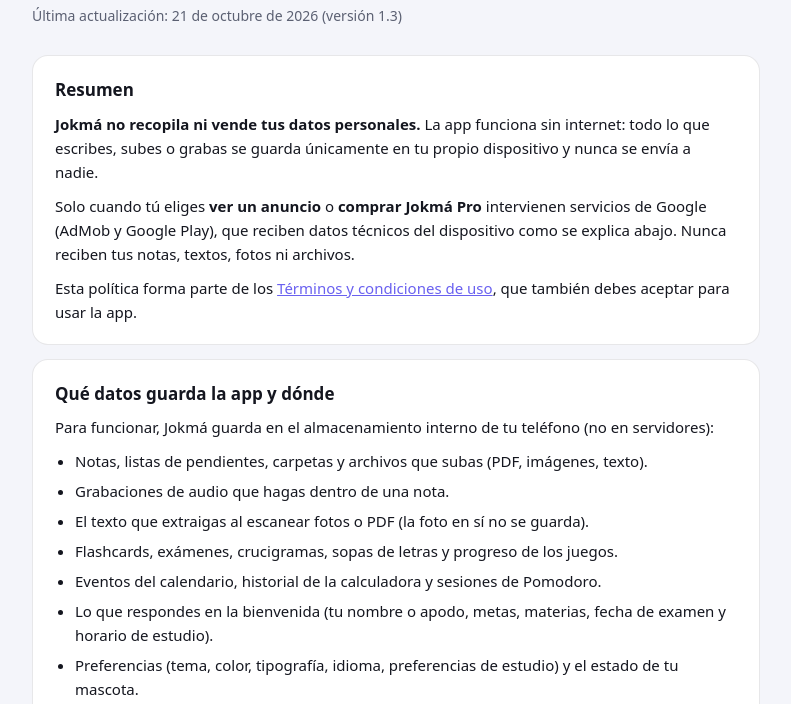
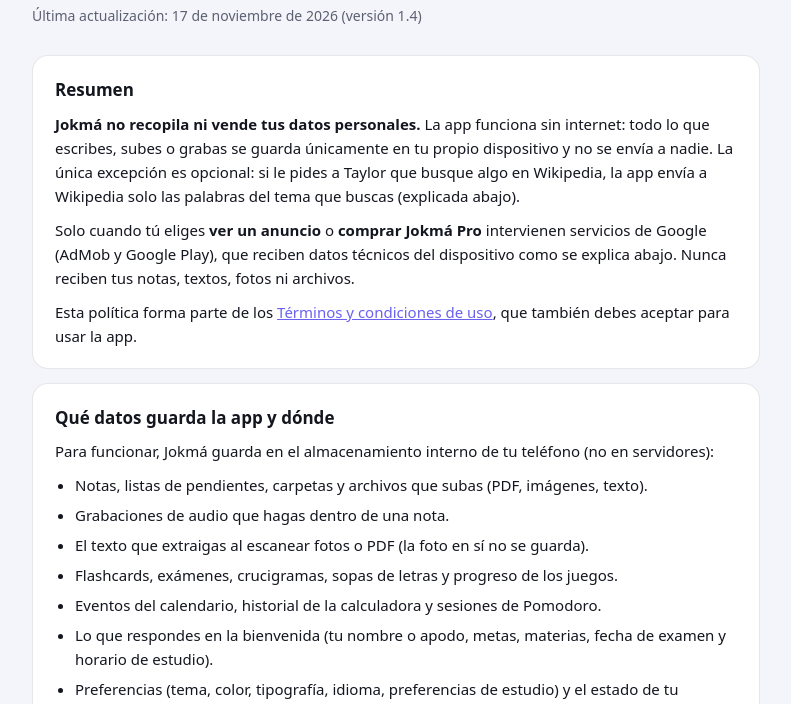
Before and after one commit to delgadoangie196-ops/jokma, a plain HTML site: page privacidad.html in a window 1280 px wide. Shown: the part 87-791 px from the top of the page, without its empty margins (244-1035 px from the left). Drawn offline with Linux system fonts and the light colour scheme.

Commit message:
Privacidad: Wikipedia también cuando se le pide a Taylor (igual que la app)
Co-Authored-By: Claude Opus 5.5 <noreply@anthropic.com>
Claude-Session: https://claude.ai/code/session_01Ft3JqDj1xEjsL9AiTZdZSN

```diff
--- a/privacidad.html
+++ b/privacidad.html
@@ -41,11 +41,11 @@
     <img src="icons/icon-192.png" alt="">
     <h1>Política de privacidad de Jokmá</h1>
   </header>
-  <p class="updated">Última actualización: 21 de octubre de 2026 (versión 1.3)</p>
+  <p class="updated">Última actualización: 17 de noviembre de 2026 (versión 1.4)</p>
 
   <section>
     <h2>Resumen</h2>
-    <p><strong>Jokmá no recopila ni vende tus datos personales.</strong> La app funciona sin internet: todo lo que escribes, subes o grabas se guarda únicamente en tu propio dispositivo y nunca se envía a nadie.</p>
+    <p><strong>Jokmá no recopila ni vende tus datos personales.</strong> La app funciona sin internet: todo lo que escribes, subes o grabas se guarda únicamente en tu propio dispositivo y no se envía a nadie. La única excepción es opcional: si le pides a Taylor que busque algo en Wikipedia, la app envía a Wikipedia solo las palabras del tema que buscas (explicada abajo).</p>
     <p>Solo cuando tú eliges <strong>ver un anuncio</strong> o <strong>comprar Jokmá Pro</strong> intervienen servicios de Google (AdMob y Google Play), que reciben datos técnicos del dispositivo como se explica abajo. Nunca reciben tus notas, textos, fotos ni archivos.</p>
     <p>Esta política forma parte de los <a href="terminos.html">Términos y condiciones de uso</a>, que también debes aceptar para usar la app.</p>
   </section>
@@ -88,6 +88,7 @@
     <p><strong>Anuncios voluntarios (Google AdMob), en la app de Android:</strong> la app muestra un anuncio solo cuando tú tocas «Ver un anuncio» para ganar más documentos, exámenes o exportaciones del día; ningún anuncio aparece por su cuenta. Para cargar ese anuncio, Google AdMob recibe datos del dispositivo como la dirección IP, el modelo del teléfono, el idioma, el identificador de publicidad de Android y si viste el anuncio, para mostrarlo, contar las vistas y prevenir fraudes. Jokmá pide a Google <strong>anuncios no personalizados y aptos para todo público</strong>, con la configuración para usuarios menores de edad. Puedes restablecer o eliminar tu identificador de publicidad en los ajustes de Google de tu teléfono. Más información en <a href="https://policies.google.com/technologies/ads">policies.google.com/technologies/ads</a>.</p>
     <p><strong>Compras (Google Play), en la app de Android:</strong> Jokmá Pro se compra con Google Play. El pago lo procesa Google: Jokmá no ve ni guarda tus datos de pago. La app solo le pregunta a Google Play si tu suscripción está activa y guarda esa respuesta en tu teléfono.</p>
     <p><strong>Lector de texto de Google (ML Kit), en la app de Android:</strong> el escáner usa este componente de Google para leer el texto de tus fotos. La lectura se hace dentro de tu teléfono: tus fotos y tus textos no se envían a Google ni a nadie. Como indica Google, ML Kit puede enviarle datos técnicos anónimos sobre el funcionamiento del componente (por ejemplo, el modelo del teléfono y si la lectura funcionó), sin tu contenido, para mantenerlo y mejorarlo. Más información en <a href="https://developers.google.com/ml-kit/terms">developers.google.com/ml-kit/terms</a>.</p>
+    <p><strong>Búsqueda en Wikipedia (opcional, con internet):</strong> cuando tu texto no responde una pregunta (o todavía no cargaste un texto), Taylor te ofrece el botón «Buscar en Wikipedia». Solo si lo tocas, le respondes que sí o se lo pides tú (por ejemplo, «busca en Wikipedia…» o «investiga sobre…»), la app envía a Wikipedia, de la Fundación Wikimedia, las palabras del tema que buscas (por ejemplo, «fotosíntesis»), y Wikipedia recibe además los datos técnicos de cualquier visita a una página web, como la dirección IP. Nunca se envía el texto que estás estudiando ni tus otros datos. Lo que muestra Taylor viene de Wikipedia, con su enlace y su licencia CC BY-SA 4.0. Más información en <a href="https://foundation.wikimedia.org/wiki/Policy:Privacy_policy/es">la política de privacidad de Wikimedia</a>.</p>
     <p><strong>Taylor Pro (opcional):</strong> solo si tocas «Descargar», la app descarga el modelo desde Hugging Face. Esa descarga no envía tus datos; después Taylor Pro funciona sin internet.</p>
   </section>
 
```
